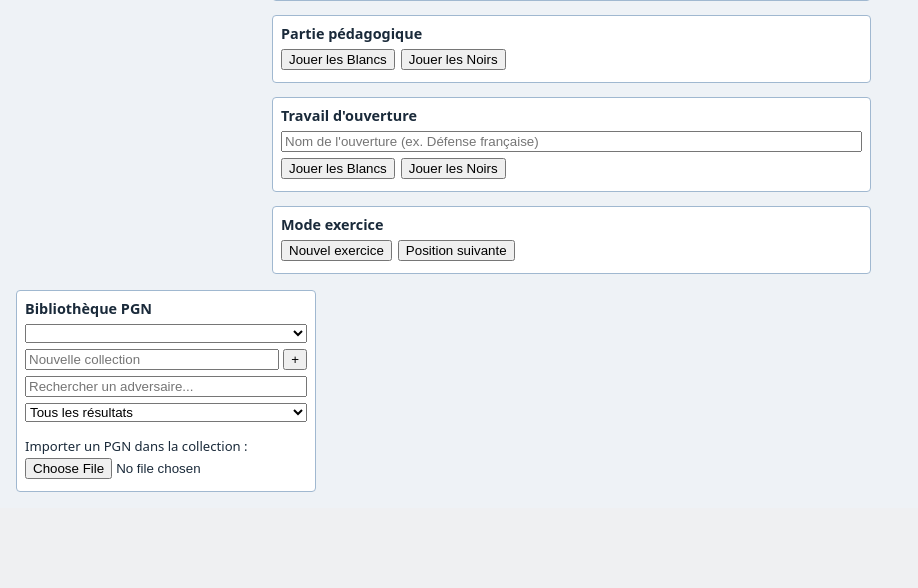
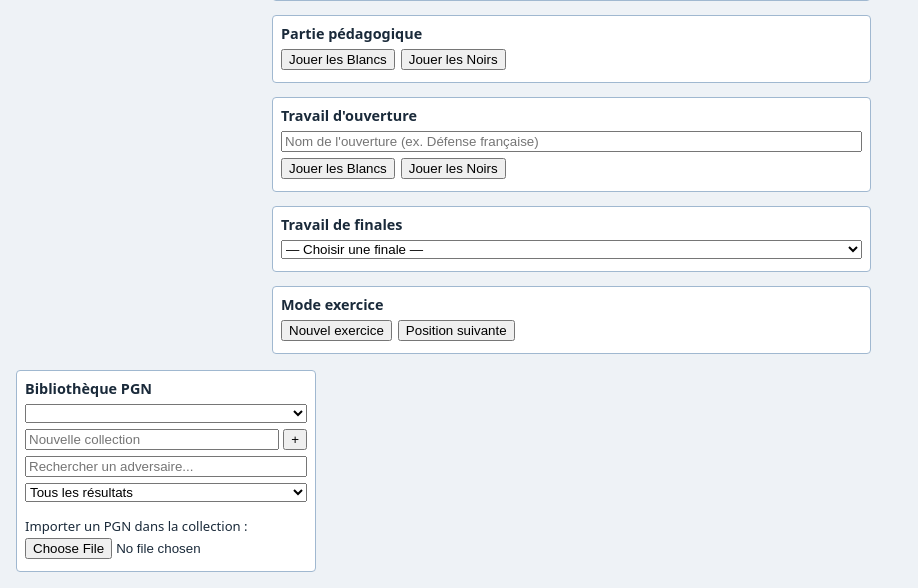
Before and after one commit to AlainDelree/Chesscoach, a Flask app: page / in a window 1280 px wide. Shown: the part 867-1455 px from the top of the page, without its empty margins (0-918 px from the left). Before the commit the page ends 1359 px from the top, so only its background shows below. Run offline with Flask 3, Linux system fonts and the light colour scheme; lists and menus that the app fills with data are empty.

Commit message:
Ajoute le mode travail de finales : bibliotheque de positions-types curatees (finales.py, roi+pion colonne e) + entrainement contre Stockfish a pleine force, commentaire du coach tenant compte du theme technique (issue #10)

```diff
--- a/app.py
+++ b/app.py
@@ -18,6 +18,7 @@ from flask import Flask, render_template
 from flask_socketio import SocketIO, emit
 
 import config
+import finales
 import llm_coach
 import opening_book
 from engine_stockfish import EngineManager, find_stockfish
@@ -527,6 +528,160 @@ def on_opening_move(data):
         })
 
 
+# État du mode "travail de finales" en cours (issue #10) — comme
+# _pedagogic_camp_alain/_opening_camp_alain, une seule finale active à la
+# fois (application locale mono-utilisateur, cf. CONTEXTE.md). Contrairement
+# aux modes pédagogique/ouverture, l'adversaire automatique joue ici à
+# pleine force (engine_manager.get_move, réutilisé tel quel du mode partie
+# libre — pas le moteur affaibli get_move_pedagogique) : l'objectif est que
+# Stockfish défende/attaque correctement pour que l'exercice technique ait
+# un sens.
+_finale_camp_alain: str | None = None
+_finale_nom: str | None = None
+_finale_description: str | None = None
+
+
+@socketio.on("finale_list")
+def on_finale_list(_data):
+    """Retourne la bibliothèque de positions-types de finales (finales.py),
+    pour peupler le menu déroulant du panneau "Travail de finales"."""
+    entries = finales.get_finales()
+    emit("finale_list_response", {
+        "finales": [
+            {
+                "id": e["id"],
+                "nom": e["nom"],
+                "description": e["description"],
+                "camp_alain": e["camp_alain"],
+            }
+            for e in entries
+        ],
+    })
+
+
+@socketio.on("finale_start")
+def on_finale_start(data):
+    """Charge une position-type de la bibliothèque de finales (issue #10) et
+    fait jouer l'adversaire (Stockfish à pleine force) si la FEN de départ
+    laisse le trait à l'adversaire du camp d'Alain (camp_alain est fixé par
+    la position-type elle-même, pas choisi librement par Alain)."""
+    global _finale_camp_alain, _finale_nom, _finale_description
+
+    if not engine_manager:
+        emit("finale_error", {"error": "stockfish_indisponible"})
+        return
+
+    finale_id = (data or {}).get("id", "")
+    entry = finales.get_finale_by_id(finale_id)
+    if not entry:
+        emit("finale_error", {"error": "finale_inconnue"})
+        return
+
+    board = chess.Board(entry["fen"])
+    _finale_camp_alain = entry["camp_alain"]
+    _finale_nom = entry["nom"]
+    _finale_description = entry["description"]
+
+    camp_alain_color = chess.WHITE if _finale_camp_alain == "blancs" else chess.BLACK
+    coup_ouverture = None
+    if board.turn != camp_alain_color and not board.is_game_over():
+        move = engine_manager.get_move(board, think_time=0.5)
+        if move:
+            board.push(move)
+            coup_ouverture = move.uci()
+
+    emit("finale_started", {
+        "fen": board.fen(),
+        "camp_alain": _finale_camp_alain,
+        "nom": _finale_nom,
+        "description": _finale_description,
+        "coup_ouverture": coup_ouverture,
+    })
+
+
+@socketio.on("finale_move")
+def on_finale_move(data):
+    """Traite un coup joué par Alain en mode "travail de finales" (issue
+    #10) : comparaison au meilleur coup Stockfish comme les autres modes
+    (get_coach_response), en y ajoutant le thème de la position-type
+    sélectionnée (contexte "theme_finale"), puis réponse automatique de
+    l'adversaire à pleine force (engine_manager.get_move)."""
+    if not engine_manager:
+        emit("finale_error", {"error": "stockfish_indisponible"})
+        return
+
+    fen_avant = (data or {}).get("fen_avant", "")
+    uci = (data or {}).get("uci", "")
+    try:
+        board = chess.Board(fen_avant)
+        move = chess.Move.from_uci(uci)
+        if move not in board.legal_moves:
+            emit("finale_error", {"error": "coup_illegal"})
+            return
+    except Exception:
+        emit("finale_error", {"error": "fen_ou_coup_invalide"})
+        return
+
+    coup_alain_san = board.san(move)
+
+    # Meilleur coup Stockfish pour cette position, à pleine force (moteur
+    # d'évaluation partagé, inchangé — cf. EngineManager.evaluate).
+    eval_avant = engine_manager.evaluate(board, depth=8)
+    meilleur_coup_uci = eval_avant.get("best_move")
+    meilleur_coup_san = ""
+    if meilleur_coup_uci:
+        try:
+            meilleur_coup_san = board.san(chess.Move.from_uci(meilleur_coup_uci))
+        except Exception:
+            meilleur_coup_san = meilleur_coup_uci
+
+    board.push(move)
+
+    # Réponse automatique de l'adversaire à pleine force (pas le moteur
+    # affaibli des modes pédagogique/ouverture).
+    stockfish_move_uci = None
+    if not board.is_game_over():
+        reply = engine_manager.get_move(board, think_time=0.5)
+        if reply:
+            board.push(reply)
+            stockfish_move_uci = reply.uci()
+
+    emit("finale_stockfish_move", {
+        "fen": board.fen(),
+        "uci": stockfish_move_uci,
+        "game_over": board.is_game_over(),
+    })
+
+    messages = [{
+        "role": "user",
+        "content": (
+            "Je m'entraîne sur une finale technique tirée d'une bibliothèque "
+            "de positions-types, contre Stockfish à pleine force. Commente "
+            "le coup que je viens de jouer en tenant compte du thème "
+            "technique de cette finale (fourni en contexte) : est-il bon ou "
+            "mauvais, et pourquoi ? Si le meilleur coup selon Stockfish "
+            "était différent, explique-le aussi. Sois concis."
+        ),
+    }]
+    context = {
+        "fen": fen_avant,
+        "coup_propose": coup_alain_san,
+        "meilleur_coup": meilleur_coup_san,
+        "theme_finale": _finale_description or "",
+    }
+    llm_config = {"llm_api_key": config.LLM_API_KEY, "llm_model": config.LLM_MODEL}
+
+    response, error = llm_coach.get_coach_response(messages, context, coach_memory, llm_config)
+    if error:
+        emit("finale_error", {"error": error})
+    else:
+        emit("finale_comment", {
+            "text": response,
+            "coup_propose": coup_alain_san,
+            "meilleur_coup": meilleur_coup_san,
+        })
+
+
 if __name__ == "__main__":
     # allow_unsafe_werkzeug : serveur de développement uniquement (pas de
     # déploiement en production prévu pour ce squelette).
--- a/llm_coach.py
+++ b/llm_coach.py
@@ -117,6 +117,10 @@ def _build_context_text(context) -> str:
     dans_le_livre          = context.get("dans_le_livre")
     coup_livre_recommande  = (context.get("coup_livre_recommande") or "").strip()
     popularite_pct         = context.get("popularite_pct")
+    # Mode "Travail de finales" (issue #10) : thème/technique de la
+    # position-type sélectionnée (finales.py), pour que le commentaire
+    # puisse s'y référer explicitement (ex. mentionner l'opposition).
+    theme_finale = (context.get("theme_finale") or "").strip()
     lines = []
     if fen:
         lines.append(f"Position actuelle (FEN) : {fen}")
@@ -135,6 +139,8 @@ def _build_context_text(context) -> str:
         lines.append(f"Popularité de ce coup dans le livre : {popularite_pct}% des parties de référence")
     if coup_livre_recommande:
         lines.append(f"Coup le plus joué dans le livre pour cette position : {coup_livre_recommande}")
+    if theme_finale:
+        lines.append(f"Thème technique de cette finale : {theme_finale}")
     if pgn:
         lines.append(f"PGN de la partie :\n{pgn}")
     return "\n".join(lines)
--- /dev/null
+++ b/static/finales.js
@@ -0,0 +1,208 @@
+/*
+ * finales.js — ChessCoach (issue #10)
+ *
+ * Mode "travail de finales" : bibliothèque curatée de positions-types
+ * (finales.py, listée dans le menu déroulant du panneau), adversaire à
+ * pleine force côté serveur (engine_manager.get_move, réutilisé du mode
+ * partie libre — pas le moteur affaibli des modes pédagogique/ouverture),
+ * commentaire du coach tenant compte du thème technique de la position
+ * sélectionnée (voir app.py on_finale_move).
+ *
+ * Contrairement aux modes pédagogique/ouverture, le camp qu'Alain doit
+ * jouer est fixé par la position-type elle-même (finales.py), pas un choix
+ * libre : pas de boutons "Jouer les Blancs/Noirs" ici, juste la sélection
+ * dans le menu déroulant.
+ *
+ * Réutilise buildBoard()/renderBoard() de board.js et
+ * freeSquareIdToAlgebraic()/freeAlgebraicToSquareId() de free_play.js, comme
+ * pedagogic.js/opening.js.
+ */
+
+let finaleGame       = null;  // instance chess.js (mode travail de finales)
+let finaleActive     = false;
+let finaleCampAlain  = "blancs";
+let finaleSelected   = null;  // case algébrique sélectionnée ou null
+let finaleWaiting    = false; // coup en cours de traitement côté serveur
+let finaleList       = [];    // bibliothèque reçue du serveur (finale_list_response)
+
+function populateFinaleSelect() {
+  const selectEl = document.getElementById("finale-select");
+  if (!selectEl) return;
+  selectEl.innerHTML = '<option value="">— Choisir une finale —</option>';
+  finaleList.forEach((f) => {
+    const opt = document.createElement("option");
+    opt.value = f.id;
+    opt.textContent = f.nom;
+    selectEl.appendChild(opt);
+  });
+}
+
+function onFinaleSelectChange() {
+  const selectEl = document.getElementById("finale-select");
+  const descEl = document.getElementById("finale-description");
+  if (!selectEl) return;
+  const id = selectEl.value;
+  if (!id) {
+    if (descEl) descEl.textContent = "";
+    return;
+  }
+  const entry = finaleList.find((f) => f.id === id);
+  if (descEl) descEl.textContent = entry ? entry.description : "";
+
+  finaleWaiting = true;
+  const statusEl = document.getElementById("finale-status");
+  if (statusEl) statusEl.textContent = "Chargement de la position...";
+  socket.emit("finale_start", { id });
+}
+
+function renderFinaleBoard(lastFrom, lastTo) {
+  if (!finaleGame) return;
+  const fenBoard = finaleGame.fen().split(" ")[0];
+  const from = lastFrom ? freeAlgebraicToSquareId(lastFrom) : null;
+  const to   = lastTo   ? freeAlgebraicToSquareId(lastTo)   : null;
+  renderBoard(fenBoard, from, to, null, null, null, null);
+  if (finaleSelected) {
+    const sq = document.getElementById(`sq-${freeAlgebraicToSquareId(finaleSelected)}`);
+    if (sq) sq.classList.add("free-play-selected");
+  }
+}
+
+function updateFinaleStatus() {
+  const statusEl = document.getElementById("finale-status");
+  if (!statusEl || !finaleGame) return;
+  let text = finaleGame.turn() === "w" ? "Trait aux Blancs" : "Trait aux Noirs";
+  if (finaleGame.in_checkmate())      text = "Échec et mat.";
+  else if (finaleGame.in_stalemate()) text = "Pat.";
+  else if (finaleGame.in_draw())      text = "Partie nulle.";
+  else if (finaleGame.in_check())     text += " (échec)";
+  if (finaleWaiting) text += " — Stockfish (pleine force) et le coach réfléchissent...";
+  statusEl.textContent = text;
+}
+
+function finaleIsAlainTurn() {
+  if (!finaleGame) return false;
+  const trait = finaleGame.turn() === "w" ? "blancs" : "noirs";
+  return trait === finaleCampAlain;
+}
+
+function onFinaleBoardClick(e) {
+  if (!finaleActive || !finaleGame || finaleWaiting) return;
+  if (!finaleIsAlainTurn()) return;
+  const sqEl = e.target.closest(".square");
+  if (!sqEl) return;
+  const square = freeSquareIdToAlgebraic(sqEl.id.replace("sq-", ""));
+
+  if (!finaleSelected) {
+    const piece = finaleGame.get(square);
+    if (piece && piece.color === finaleGame.turn()) {
+      finaleSelected = square;
+      renderFinaleBoard();
+    }
+    return;
+  }
+
+  if (finaleSelected === square) {
+    finaleSelected = null;
+    renderFinaleBoard();
+    return;
+  }
+
+  const fenAvant = finaleGame.fen();
+  const move = finaleGame.move({ from: finaleSelected, to: square, promotion: "q" });
+  finaleSelected = null;
+
+  if (!move) {
+    const piece = finaleGame.get(square);
+    if (piece && piece.color === finaleGame.turn()) {
+      finaleSelected = square;
+    }
+    renderFinaleBoard();
+    return;
+  }
+
+  renderFinaleBoard(move.from, move.to);
+  finaleWaiting = true;
+  updateFinaleStatus();
+  _coachRenderBubble("user", `Travail de finales — je joue ${move.san}`);
+  socket.emit("finale_move", {
+    fen_avant: fenAvant,
+    uci: move.from + move.to + (move.promotion || ""),
+  });
+}
+
+if (typeof socket !== "undefined") {
+  socket.on("finale_list_response", (data) => {
+    finaleList = (data && data.finales) || [];
+    populateFinaleSelect();
+  });
+
+  socket.on("finale_started", (data) => {
+    finaleWaiting = false;
+    if (!data || !data.fen) return;
+    finaleGame      = new Chess(data.fen);
+    finaleActive    = true;
+    finaleSelected  = null;
+    finaleCampAlain = data.camp_alain === "noirs" ? "noirs" : "blancs";
+
+    const descEl = document.getElementById("finale-description");
+    if (descEl && data.description) descEl.textContent = data.description;
+
+    _boardFlipped = (finaleCampAlain === "noirs");
+    buildBoard();
+    const boardEl = document.getElementById("board");
+    if (boardEl) boardEl.onclick = onFinaleBoardClick;
+
+    let lastFrom = null, lastTo = null;
+    if (data.coup_ouverture) {
+      lastFrom = data.coup_ouverture.slice(0, 2);
+      lastTo   = data.coup_ouverture.slice(2, 4);
+    }
+    renderFinaleBoard(lastFrom, lastTo);
+    updateFinaleStatus();
+
+    _coachRenderBubble("assistant", `Finale "${data.nom}" chargée. ${data.description || ""}`);
+  });
+
+  socket.on("finale_stockfish_move", (data) => {
+    finaleWaiting = false;
+    if (!finaleActive || !finaleGame || !data) return;
+
+    if (data.uci) {
+      const move = finaleGame.move({
+        from: data.uci.slice(0, 2),
+        to: data.uci.slice(2, 4),
+        promotion: data.uci.slice(4, 5) || "q",
+      });
+      if (move) {
+        renderFinaleBoard(move.from, move.to);
+      }
+    }
+    updateFinaleStatus();
+  });
+
+  socket.on("finale_comment", (data) => {
+    const text = stripMarkdownForChat((data && data.text) || "");
+    if (text) _coachRenderBubble("assistant", text);
+  });
+
+  socket.on("finale_error", (data) => {
+    finaleWaiting = false;
+    const err = data && data.error;
+    const msg = (err === "stockfish_indisponible")
+      ? "Stockfish indisponible sur ce système."
+      : (err === "finale_inconnue")
+      ? "Position de finale inconnue."
+      : (err === "no_api_key")
+      ? "Clé API Claude manquante — configurez-la dans les paramètres."
+      : (err === "coup_illegal")
+      ? "Coup illégal détecté côté serveur."
+      : "Le coach n'a pas pu répondre, réessayez.";
+    const statusEl = document.getElementById("finale-status");
+    if (statusEl) statusEl.textContent = msg;
+    console.warn("[travail de finales]", msg, data);
+  });
+}
+
+document.addEventListener("DOMContentLoaded", () => {
+  if (typeof socket !== "undefined") socket.emit("finale_list", {});
+});
--- a/templates/index.html
+++ b/templates/index.html
@@ -161,6 +161,17 @@
       </div>
 
       <div class="panel" style="margin-top:10px; width:100%; box-sizing:border-box;">
+        <h2>Travail de finales</h2>
+        <div style="display:flex; gap:6px; align-items:center; flex-wrap:wrap;">
+          <select id="finale-select" style="flex:1;" onchange="onFinaleSelectChange()">
+            <option value="">— Choisir une finale —</option>
+          </select>
+        </div>
+        <div id="finale-description" style="font-size:0.78rem; color:#556; margin-top:4px;"></div>
+        <div id="finale-status" style="font-size:0.82rem; color:#445; margin-top:4px;"></div>
+      </div>
+
+      <div class="panel" style="margin-top:10px; width:100%; box-sizing:border-box;">
         <h2>Mode exercice</h2>
         <div style="display:flex; gap:6px; align-items:center; flex-wrap:wrap;">
           <button onclick="startExercise()">Nouvel exercice</button>
@@ -232,6 +243,7 @@
   <script src="{{ url_for('static', filename='exercise.js') }}"></script>
   <script src="{{ url_for('static', filename='pedagogic.js') }}"></script>
   <script src="{{ url_for('static', filename='opening.js') }}"></script>
+  <script src="{{ url_for('static', filename='finales.js') }}"></script>
   <script>
     // Position de départ affichée immédiatement, avant même le retour de la
     // bibliothèque PGN (cf. socket.on("pgn_lib_game_loaded", ...) qui prendra
```
Also changed, not shown: finales.py (added, +89 -0 lines).
